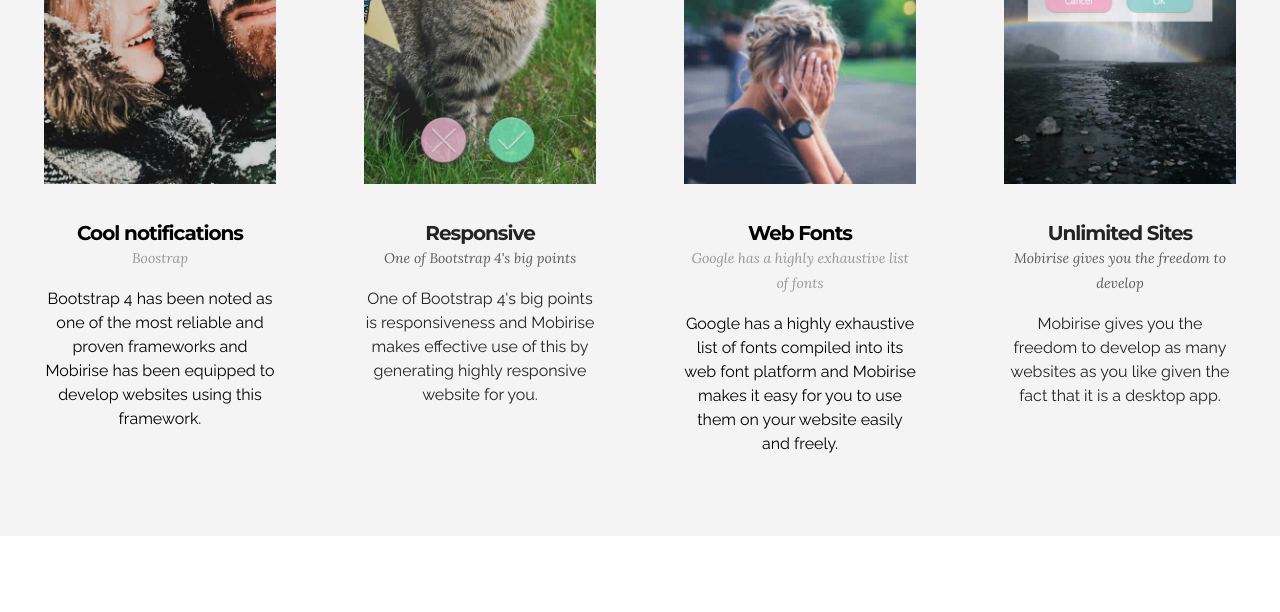
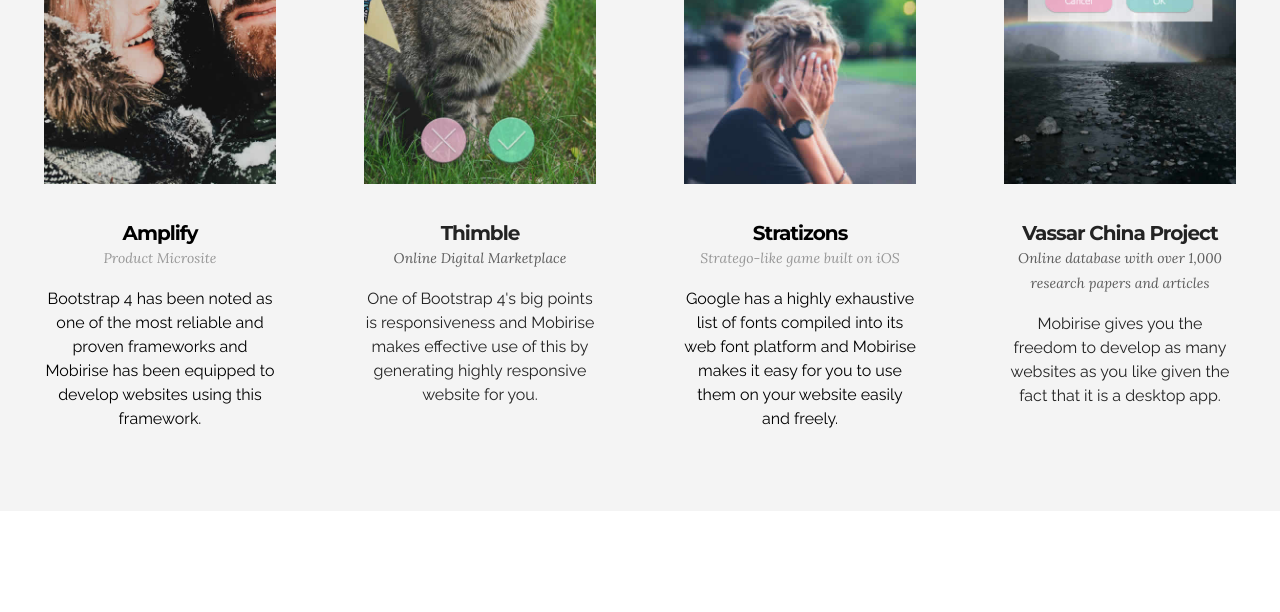
Before and after one commit to nealbhan/nealbhan.github.io, a website: page index.html in a window 1280 px wide. Shown: the part 1362-1974 px from the top of the page. Drawn offline with Linux system fonts and the light colour scheme; files whose address does not match are found by name.

Commit message:
Updated projects

```diff
--- a/index.html
+++ b/index.html
@@ -49,7 +49,7 @@
 
                     <li class="nav-item dropdown open"><a class="nav-link link dropdown-toggle mbr-editable-menu-item" href="index.html#pricing-table2-f" data-toggle="dropdown-submenu" aria-expanded="true">MORE</a><div class="dropdown-menu"><a class="dropdown-item mbr-editable-menu-item" href="newfile.html">What's New</a><a class="dropdown-item mbr-editable-menu-item" href="#">Features</a><a class="dropdown-item mbr-editable-menu-item" href="#">Feedback</a><a class="dropdown-item mbr-editable-menu-item" href=".#">Forum</a></div></li>
 
-                  <li class="nav-item nav-btn"><a class="nav-link btn btn-white btn-white-outline mbr-editable-menu-item" href="#"><span class="mbri-apple mbr-iconfont mbr-iconfont-btn"></span>GET ON APP STORE</a></li><li class="nav-item nav-btn"><a class="nav-link btn btn-white btn-white-outline mbr-editable-menu-item" href="#"><span class="mbri-android mbr-iconfont mbr-iconfont-btn"></span>GET ON PLAY MARKET</a></li>
+                  <li class="nav-item nav-btn"><a class="nav-link btn btn-white btn-white-outline mbr-editable-menu-item" href="#"><span class="mbri-apple mbr-iconfont mbr-iconfont-btn"></span>EXPERIENCE</a></li><li class="nav-item nav-btn"><a class="nav-link btn btn-white btn-white-outline mbr-editable-menu-item" href="#"><span class="mbri-android mbr-iconfont mbr-iconfont-btn"></span>PROJECTS</a></li>
 
                     </ul>
                     <button hidden="" class="navbar-toggler navbar-close" type="button" data-toggle="collapse" data-target="#exCollapsingNavbar">
@@ -137,8 +137,8 @@
                 <div class="card cart-block">
                     <div class="card-img"><img src="assets/images/interface-screenshot0-1.jpg" class="card-img-top"></div>
                     <div class="card-block">
-                        <h4 class="card-title">Cool notifications</h4>
-                        <h5 class="card-subtitle">Boostrap</h5>
+                        <h4 class="card-title">Amplify</h4>
+                        <h5 class="card-subtitle">Product Microsite</h5>
                         <p class="card-text">Bootstrap 4 has been noted as one of the most reliable and proven frameworks and Mobirise has been equipped to develop websites using this framework.</p>
 
                     </div>
@@ -150,8 +150,8 @@
                 <div class="card cart-block">
                     <div class="card-img"><img src="assets/images/interface-screenshot2.jpg" class="card-img-top"></div>
                     <div class="card-block">
-                        <h4 class="card-title">Responsive</h4>
-                        <h5 class="card-subtitle">One of Bootstrap 4's big points</h5>
+                        <h4 class="card-title">Thimble</h4>
+                        <h5 class="card-subtitle">Online Digital Marketplace</h5>
                         <p class="card-text">One of Bootstrap 4's big points is responsiveness and Mobirise makes effective use of this by generating highly responsive website for you.</p>
 
                     </div>
@@ -163,8 +163,8 @@
                 <div class="card cart-block">
                     <div class="card-img"><img src="assets/images/interface-screenshot1.jpg" class="card-img-top"></div>
                     <div class="card-block">
-                        <h4 class="card-title">Web Fonts</h4>
-                        <h5 class="card-subtitle">Google has a highly exhaustive list of fonts</h5>
+                        <h4 class="card-title">Stratizons</h4>
+                        <h5 class="card-subtitle">Stratego-like game built on iOS</h5>
                         <p class="card-text">Google has a highly exhaustive list of fonts compiled into its web font platform and Mobirise makes it easy for you to use them on your website easily and freely.</p>
 
                     </div>
@@ -176,8 +176,8 @@
                 <div class="card cart-block">
                     <div class="card-img"><img src="assets/images/interface-screenshot3.jpg" class="card-img-top"></div>
                     <div class="card-block">
-                        <h4 class="card-title">Unlimited Sites</h4>
-                        <h5 class="card-subtitle">Mobirise gives you the freedom to develop</h5>
+                        <h4 class="card-title">Vassar China Project</h4>
+                        <h5 class="card-subtitle">Online database with over 1,000 research papers and articles</h5>
                         <p class="card-text">Mobirise gives you the freedom to develop as many websites as you like given the fact that it is a desktop app.</p>
 
                     </div>
```
